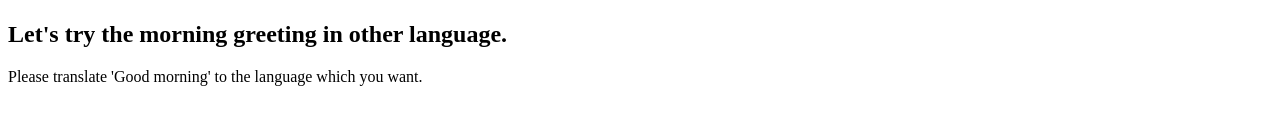
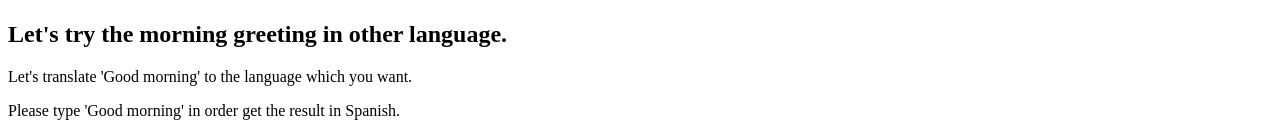
Before and after one commit to synergy-tigers/project-0, a plain HTML site: page index.html in a window 1280 px wide. Shown: the part 706-842 px from the top of the page. Before the commit the page ends 808 px from the top, so only its background shows below. Drawn offline with Linux system fonts and the light colour scheme.

Commit message:
commit-translation

```diff
--- a/index.html
+++ b/index.html
@@ -100,7 +100,10 @@
 
 <section id="with-javascript-externalAPI">
     <div class="Translation">
-        <p>Please translate 'Good morning' to the language which you want.</p>
+        <p>Let's translate 'Good morning' to the language which you want.</p>
+        <!-- test for 'Good morning", translation result in Spanish: Buenos días.-->
+        <p>Please type 'Good morning' in order get the result in Spanish.</p>
+
     </div>
 </section>
 </section>
```
